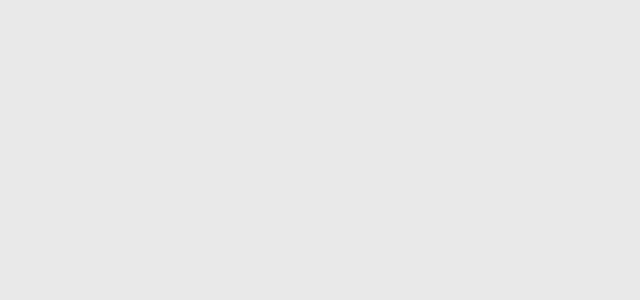
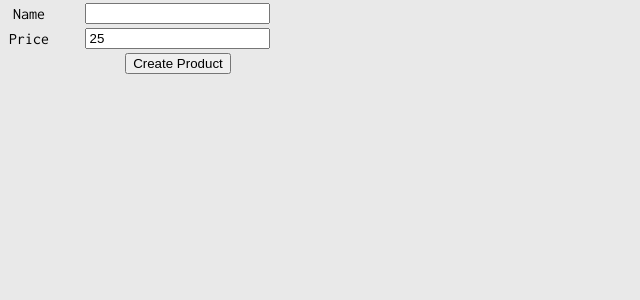
Before and after one commit to just-ma/nitsuj, a React (Create React App) app in the folder client/: page /admin in a window 1280 px wide. Shown: the top 300 px of the page, without its empty margins (0-640 px from the left). Built offline with nearby package versions, Linux system fonts and the light colour scheme.

Commit message:
admin page

```diff
--- a/client/src/app.jsx
+++ b/client/src/app.jsx
@@ -3,6 +3,7 @@ import { BrowserRouter as Router, Route, Switch } from "react-router-dom";
 import LandingPage from "./pages/landing/LandingPage";
 import SuccessPage from "./pages/success/SuccessPage";
 import InfoPage from "./pages/info/InfoPage";
+import AdminPage from "./pages/admin/AdminPage";
 
 export default function App() {
   return (
@@ -11,6 +12,7 @@ export default function App() {
         <Route exact path="/" component={LandingPage} />
         <Route exact path="/success" component={SuccessPage} />
         <Route exact path="/info" component={InfoPage} />
+        <Route exact path="/admin" component={AdminPage} />
       </Switch>
     </Router>
   );
--- /dev/null
+++ b/client/src/pages/admin/AdminPage.jsx
@@ -0,0 +1,57 @@
+import React, { useState } from "react";
+import axios from "axios";
+import { API_PATH } from "../../constants";
+import "./AdminPage.scss";
+
+const Row = ({ first, second }) => {
+  return (
+    <tr>
+      <td>{first}</td>
+      <td>{second}</td>
+    </tr>
+  );
+};
+
+export default function AdminPage() {
+  const [name, setName] = useState("");
+  const [price, setPrice] = useState("25");
+
+  const createProduct = () => {
+    return;
+    axios
+      .post(`${API_PATH}/create`, {
+        name: name,
+        price: price + "00",
+      })
+      .then((res) => {
+        const data = res.data;
+      })
+      .catch((error) => {
+        console.error(error);
+      });
+
+    axios.post(`${API_PATH}/sku`);
+  };
+
+  const onChangeName = (e) => {
+    setName(e.target.value);
+  };
+
+  const onChangePrice = (e) => {
+    setPrice(e.target.value);
+  };
+
+  return (
+    <table className="admin">
+      <Row
+        first="Name"
+        second={<input value={name} onChange={onChangeName} />}
+      />
+      <Row
+        first="Price"
+        second={<input value={price} onChange={onChangePrice} />}
+      />
+      <Row second={<button onClick={createProduct}>Create Product</button>} />
+    </table>
+  );
+}
--- /dev/null
+++ b/client/src/pages/admin/AdminPage.scss
@@ -0,0 +1,3 @@
+.admin {
+  width: 300px;
+}
```
Also changed, not shown: 1 other file (tests, documents, lock files or other folders).
